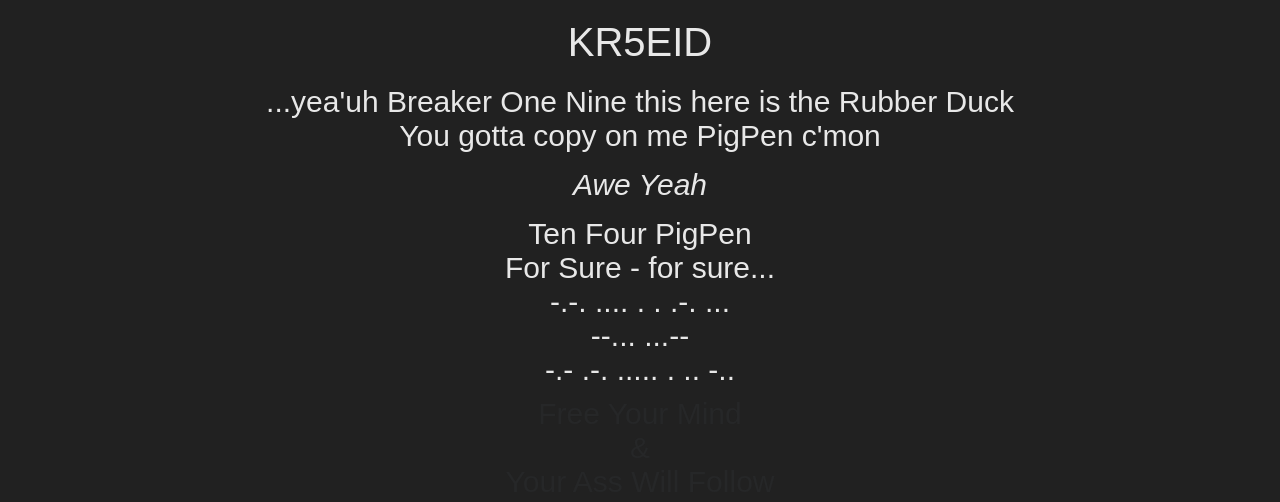
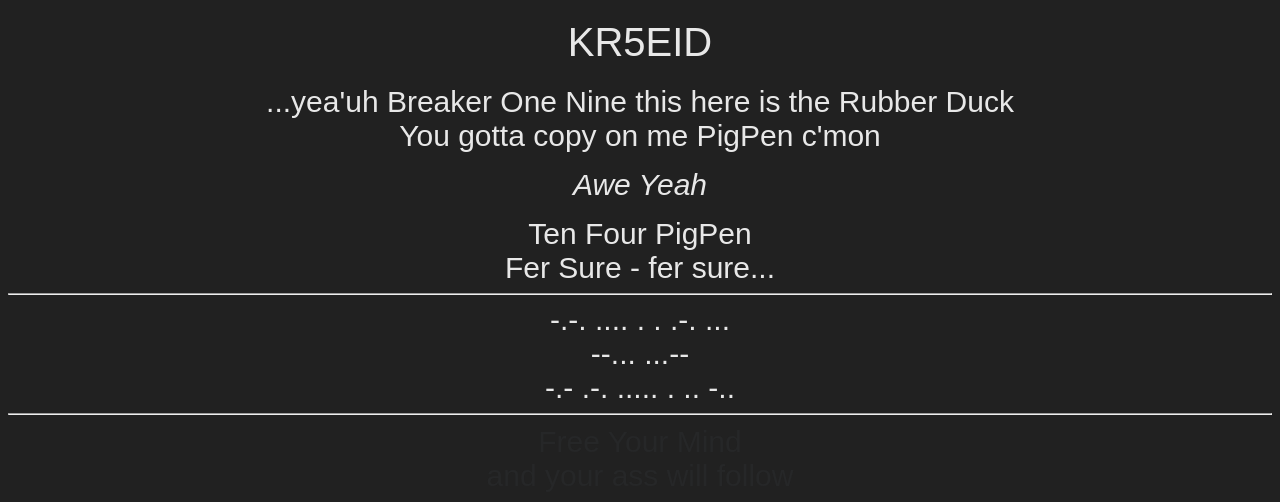
Before and after one commit to reido113/kr5eid, a plain HTML site: page index.html in a window 1280 px wide. Drawn offline with Linux system fonts and the light colour scheme.

Commit message:
verbiage on index, testing the <hr> element

```diff
--- a/index.html
+++ b/index.html
@@ -42,8 +42,10 @@
 		<p style="margin-bottom: 15px;">You gotta copy on me PigPen c'mon</p>
 		<p style="margin-bottom: 15px; font-style: italic;">Awe Yeah</p>
 		<p>Ten Four PigPen</p>
-		<p>For Sure - for sure...</p>
+		<p>Fer Sure - fer sure...</p>
 	</div>
+
+	<hr />
 
 	<div class="cw">
 		<p>
@@ -53,8 +55,10 @@
 		</p>
 	</div>
 
+	<hr />
+
 	<div class="pfunk">
-		<p>Free Your Mind<br>&<br>Your Ass Will Follow</p>
+		<p>Free Your Mind<br>and your ass will follow</p>
 	</div>
 
 </body>
```
